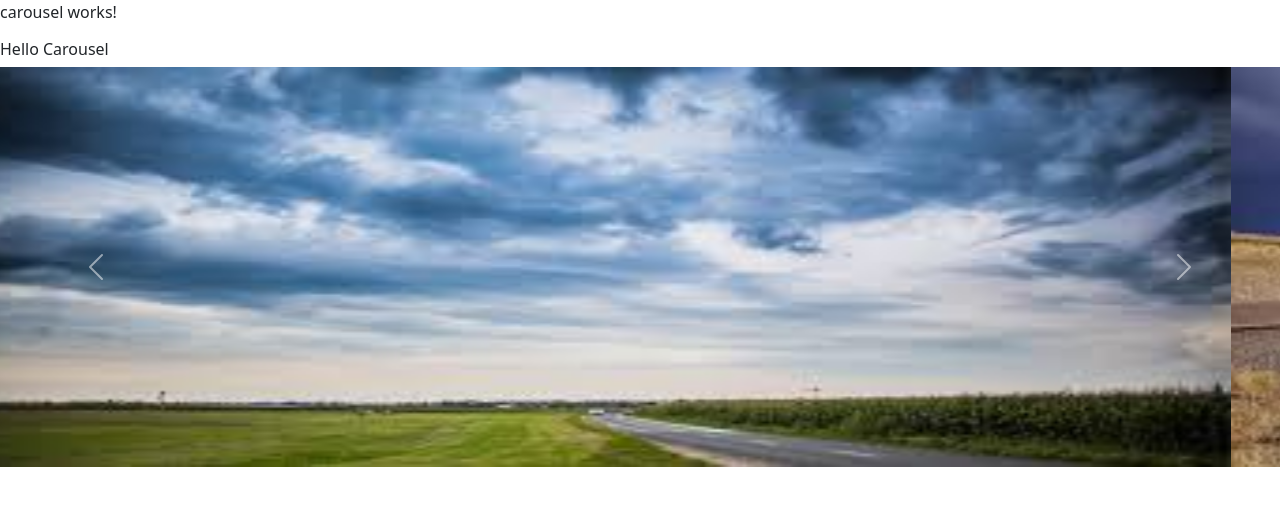
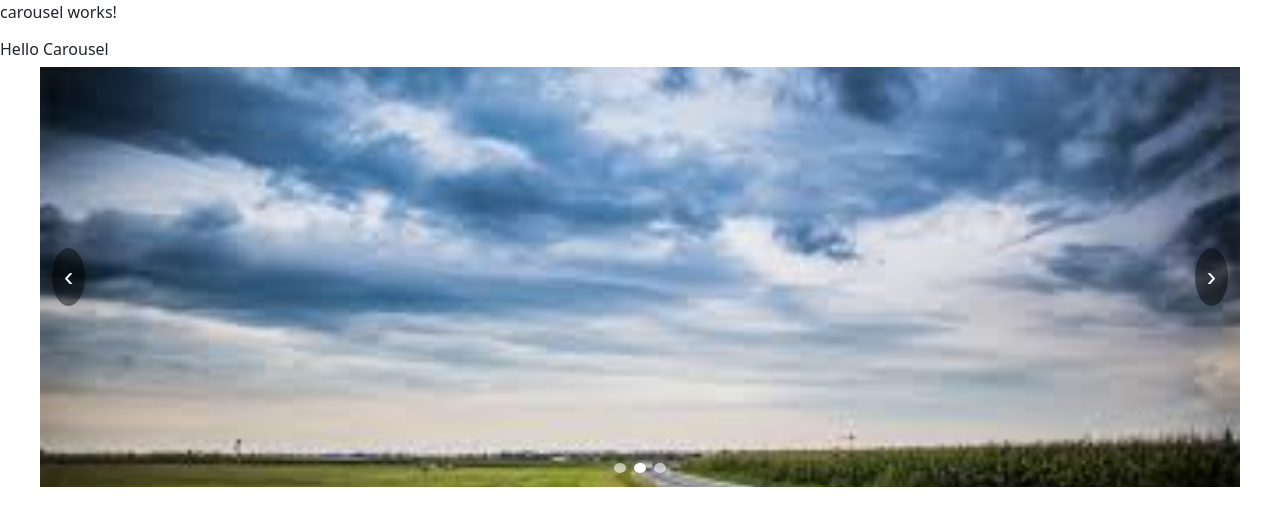
Before and after one commit to vaibhavgathawale/routing, an Angular app: page /Carousel in a window 1280 px wide. Shown: the top 526 px of the page. Built offline with nearby package versions, Linux system fonts and the light colour scheme.

Commit message:
Fix Carousel automatic change after opening url

```diff
--- a/src/app/carousel/carousel.css
+++ b/src/app/carousel/carousel.css
@@ -0,0 +1,79 @@
+.app-carousel {
+  position: relative;
+  width: 100%;
+  max-width: 1200px;
+  margin: 0 auto;
+  overflow: hidden;
+  font-family: Arial, sans-serif;
+}
+
+.carousel-inner {
+  position: relative;
+  height: 420px; /* tweak to your design */
+}
+
+.carousel-item {
+  position: absolute;
+  inset: 0;
+  opacity: 0;
+  transition: opacity 600ms ease-in-out, transform 600ms ease-in-out;
+  display: flex;
+  align-items: center;
+  justify-content: center;
+  pointer-events: none; /* prevent accidental clicks on hidden slides */
+}
+
+.carousel-item.active {
+  opacity: 1;
+  z-index: 2;
+  pointer-events: auto;
+}
+
+.carousel-item img {
+  width: 100%;
+  height: 100%;
+  object-fit: cover;
+  display: block;
+}
+
+/* controls */
+.carousel-control {
+  position: absolute;
+  top: 50%;
+  transform: translateY(-50%);
+  background: rgba(0,0,0,0.45);
+  color: white;
+  border: none;
+  font-size: 28px;
+  padding: 8px 12px;
+  border-radius: 50%;
+  cursor: pointer;
+  z-index: 5;
+}
+
+.carousel-control.prev { left: 12px; }
+.carousel-control.next { right: 12px; }
+
+/* indicators */
+.indicators {
+  position: absolute;
+  bottom: 14px;
+  left: 50%;
+  transform: translateX(-50%);
+  display: flex;
+  gap: 8px;
+  z-index: 6;
+}
+
+.dot {
+  width: 10px;
+  height: 10px;
+  border-radius: 50%;
+  background: rgba(255,255,255,0.6);
+  border: none;
+  cursor: pointer;
+}
+.dot.active {
+  background: white;
+  box-shadow: 0 0 0 3px rgba(255,255,255,0.08);
+}
--- a/src/app/carousel/carousel.html
+++ b/src/app/carousel/carousel.html
@@ -1,19 +1,24 @@
 <p>carousel works!</p>
 <h6>Hello Carousel</h6>
 
-<div id="carouselExample" class="carousel slide" data-bs-ride="carousel" data-bs-interval="1000">
+<div class="app-carousel" (mouseenter)="onMouseEnter()" (mouseleave)="onMouseLeave()">
   <div class="carousel-inner">
     <div *ngFor="let img of images; let i = index"
          class="carousel-item"
-         [class.active]="i === 0">
-      <img [src]="img" class="d-block w-100" alt="Slide {{i+1}}" height="400">
+         [class.active]="i === currentIndex"
+         [attr.aria-hidden]="i === currentIndex ? 'false' : 'true'">
+      <img [src]="img" [alt]="'Slide ' + (i + 1)" />
     </div>
   </div>
 
-  <button class="carousel-control-prev" type="button" data-bs-target="#carouselExample" data-bs-slide="prev">
-    <span class="carousel-control-prev-icon"></span>
-  </button>
-  <button class="carousel-control-next" type="button" data-bs-target="#carouselExample" data-bs-slide="next">
-    <span class="carousel-control-next-icon"></span>
-  </button>
+  <button class="carousel-control prev" type="button" (click)="prev()" aria-label="Previous slide">‹</button>
+  <button class="carousel-control next" type="button" (click)="next()" aria-label="Next slide">›</button>
+
+  <div class="indicators" role="tablist" aria-label="Carousel indicators">
+    <button *ngFor="let img of images; let i = index"
+            class="dot"
+            [class.active]="i === currentIndex"
+            (click)="goTo(i)"
+            [attr.aria-label]="'Go to slide ' + (i + 1)"></button>
+  </div>
 </div>
--- a/src/app/carousel/carousel.ts
+++ b/src/app/carousel/carousel.ts
@@ -1,5 +1,7 @@
-import { Component } from '@angular/core';
+import { Component, OnInit, AfterViewInit, OnDestroy, NgZone, ChangeDetectorRef } from '@angular/core';
 import { CommonModule } from '@angular/common';
+import { interval, Subscription } from 'rxjs';
+
 
 @Component({
   selector: 'app-carousel',
@@ -8,10 +10,97 @@ import { CommonModule } from '@angular/common';
   templateUrl: './carousel.html',
   styleUrls: ['./carousel.css']
 })
-export class CarouselComponent {
+export class CarouselComponent implements OnInit, AfterViewInit, OnDestroy {
   images = [
     'assets/images/img1.jpg',
     'assets/images/img2.jpg',
-    'assets/images/img3.jpg'
+    'assets/images/img3.jpg',
+    // add more if needed
   ];
+
+   currentIndex = 0;
+  readonly intervalMs = 1000; // change interval as needed
+  private timerSub: Subscription | null = null;
+  private started = false; // guards against double start
+
+  constructor(private ngZone: NgZone, private cdr: ChangeDetectorRef) {}
+
+  ngOnInit(): void {
+    // attempt to start early (covers some route reuse cases)
+    this.tryStartAuto();
+  }
+
+  ngAfterViewInit(): void {
+    // ensure start after view is rendered
+    this.tryStartAuto();
+  }
+
+  ngOnDestroy(): void {
+    this.stopAuto();
+  }
+
+  private tryStartAuto(): void {
+    // ensure we only start once
+    if (!this.started) {
+      this.started = true;
+      // small delay to ensure DOM/images are registered; safe and fixes flakiness
+      setTimeout(() => this.startAuto(), 20);
+    }
+  }
+
+  private startAuto(): void {
+    // don't start if only one or zero images
+    if (!this.images || this.images.length < 2) { return; }
+
+    // if already running, do nothing
+    if (this.timerSub) { return; }
+
+    // run the interval outside Angular and re-enter only when updating index
+    this.ngZone.runOutsideAngular(() => {
+      this.timerSub = interval(this.intervalMs).subscribe(() => {
+        this.ngZone.run(() => {
+          this.next();
+          // mark for check in case OnPush or to ensure update
+          try { this.cdr.markForCheck(); } catch {}
+        });
+      });
+    });
+  }
+
+  private stopAuto(): void {
+    if (this.timerSub) {
+      this.timerSub.unsubscribe();
+      this.timerSub = null;
+    }
+  }
+
+  private restartAuto(): void {
+    this.stopAuto();
+    // small delay so UI updates before timer restarts
+    setTimeout(() => this.startAuto(), 20);
+  }
+
+  next(): void {
+    if (!this.images || this.images.length === 0) return;
+    this.currentIndex = (this.currentIndex + 1) % this.images.length;
+  }
+
+  prev(): void {
+    if (!this.images || this.images.length === 0) return;
+    this.currentIndex = (this.currentIndex - 1 + this.images.length) % this.images.length;
+  }
+
+  goTo(index: number): void {
+    if (!this.images || index < 0 || index >= this.images.length) return;
+    this.currentIndex = index;
+    this.restartAuto(); // restart timer so user has full interval
+  }
+
+  onMouseEnter(): void {
+    this.stopAuto();
+  }
+
+  onMouseLeave(): void {
+    this.startAuto();
+  }
 }
```
